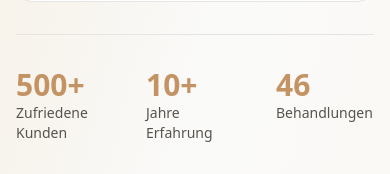
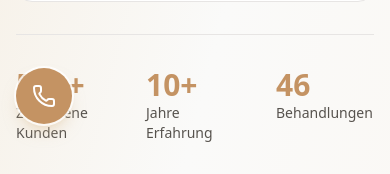
Before and after one commit to EvgenyEysner/garmonia-v2, a Vue app in the folder frontend/: page / in a window 390 px wide. Shown: the part 632-806 px from the top of the page. Built offline with nearby package versions, Linux system fonts and the light colour scheme; no server answers.

Commit message:
feat: add call button

```diff
--- a/frontend/src/App.vue
+++ b/frontend/src/App.vue
@@ -11,6 +11,7 @@ import Brands from "@/components/website/Brands.vue";
 import Testimonials from "@/components/website/Testimonials.vue";
 import Contact from "@/components/website/Contact.vue";
 import ScrollToTop from "@/components/common/ScrollToTop.vue";
+import CallFab from "@/components/common/CallFab.vue";
 </script>
 
 <template>
@@ -56,5 +57,6 @@ import ScrollToTop from "@/components/common/ScrollToTop.vue";
     <!-- <Contact /> -->
   </div>
   <Footer />
+  <CallFab />
   <ScrollToTop />
 </template>
--- /dev/null
+++ b/frontend/src/components/common/CallFab.vue
@@ -0,0 +1,14 @@
+<script setup lang="ts">
+import { Phone } from "@lucide/vue";
+import { contact } from "@/content";
+</script>
+
+<template>
+  <a
+    :href="contact.phoneHref"
+    class="fixed bottom-[5.5rem] right-4 md:bottom-6 left-4 z-50 md:hidden flex h-14 w-14 items-center justify-center rounded-full bg-gold-500 text-white shadow-lg shadow-gold-300/50 ring-2 ring-white/80 hover:bg-gold-600 active:scale-95 transition-colors"
+    aria-label="Jetzt anrufen"
+  >
+    <Phone class="h-6 w-6 shrink-0" aria-hidden="true" />
+  </a>
+</template>
--- a/frontend/src/components/common/ScrollToTop.vue
+++ b/frontend/src/components/common/ScrollToTop.vue
@@ -41,7 +41,7 @@ onUnmounted(() => {
     <button
       v-show="isVisible"
       type="button"
-      class="fixed bottom-6 right-4 sm:right-6 z-50 flex h-12 w-12 sm:h-14 sm:w-14 items-center justify-center rounded-full bg-gold-500 text-white shadow-lg shadow-gold-300/50 ring-2 ring-white/80 hover:bg-gold-600 active:scale-95 transition-colors"
+      class="fixed bottom-[5.5rem] right-4 md:bottom-6 z-50 flex h-12 w-12 sm:h-14 sm:w-14 items-center justify-center rounded-full bg-gold-500 text-white shadow-lg shadow-gold-300/50 ring-2 ring-white/80 hover:bg-gold-600 active:scale-95 transition-colors"
       aria-label="Nach oben scrollen"
       @click="scrollToTop"
     >
```
